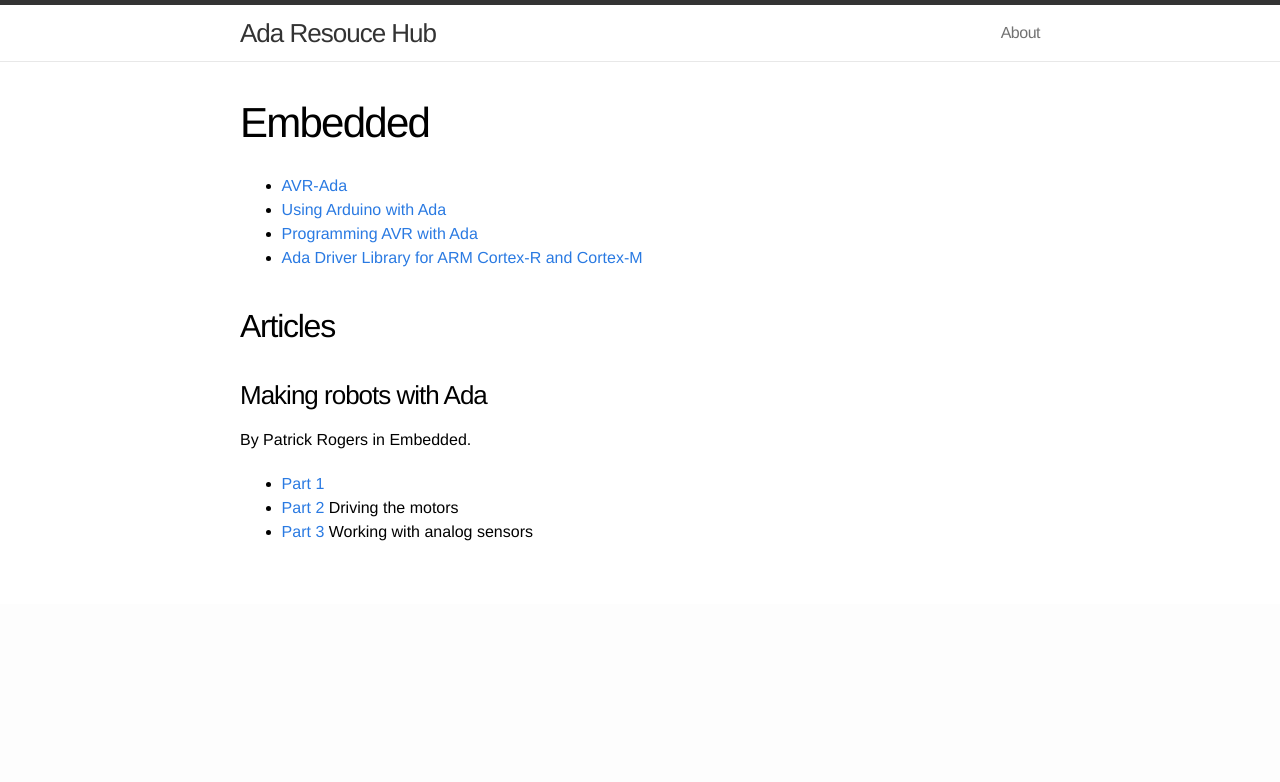
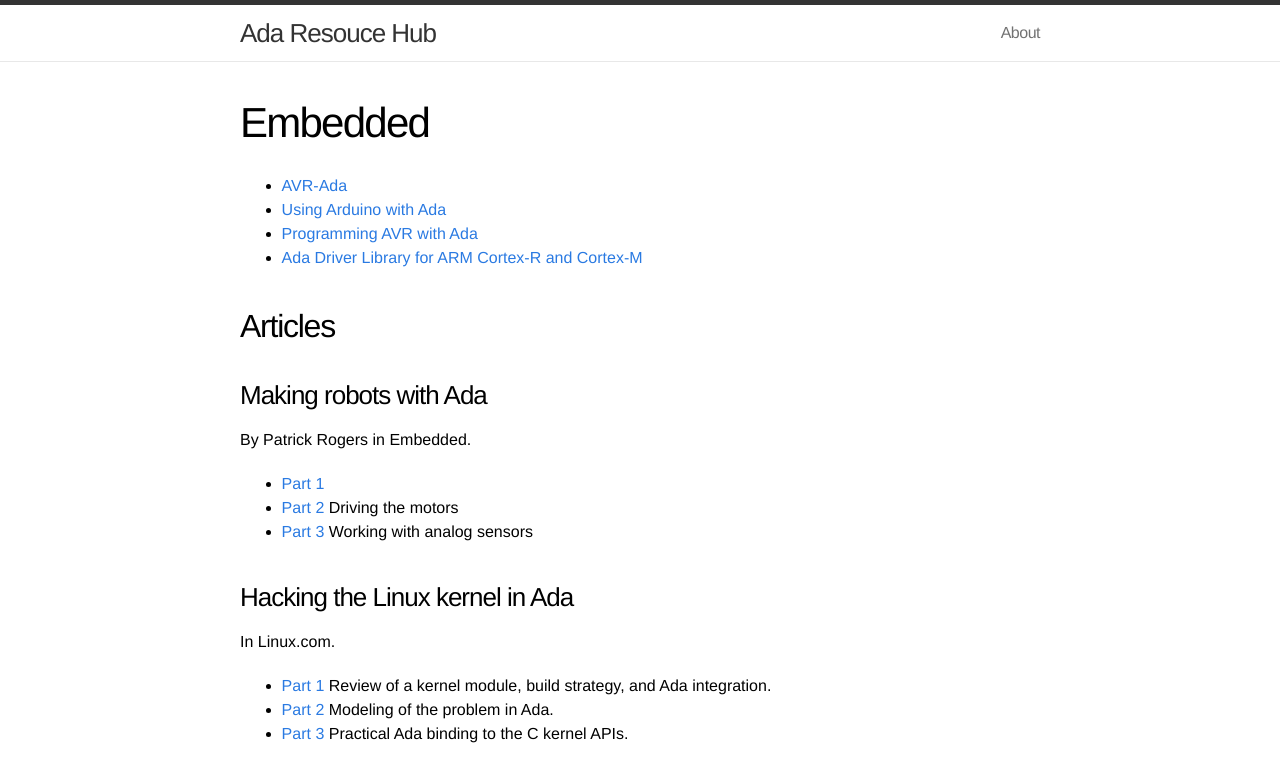
Before and after one commit to quornings/quornings.github.io, a Jekyll site: the page built from ada/embedded.md, in a window 1280 px wide. Shown: the top 782 px of the page. Built offline with Jekyll 4.4.1, drawn with Linux system fonts in a browser that asks for light colours.

Commit message:
Add Hacking tike Linux kernel in Ada

```diff
--- a/ada/embedded.md
+++ b/ada/embedded.md
@@ -16,3 +16,10 @@ By Patrick Rogers in Embedded.
 - [Part 1](https://www.embedded.com/making-robots-with-ada/)
 - [Part 2](https://www.embedded.com/making-robots-with-ada-part-2-driving-the-motors/) Driving the motors
 - [Part 3](https://www.embedded.com/making-robots-with-ada-part-3-working-with-analog-sensors/) Working with analog sensors
+
+### Hacking the Linux kernel in Ada
+In Linux.com.
+
+- [Part 1](https://www.linux.com/audience/developers/hacking-the-linux-kernel-in-ada-part-1/) Review of a kernel module, build strategy, and Ada integration.
+- [Part 2](https://www.linux.com/audience/developers/hacking-the-linux-kernel-in-ada-part-2/) Modeling of the problem in Ada.
+- [Part 3](https://www.linux.com/audience/developers/hacking-the-linux-kernel-in-ada-part-3/) Practical Ada binding to the C kernel APIs.
```
